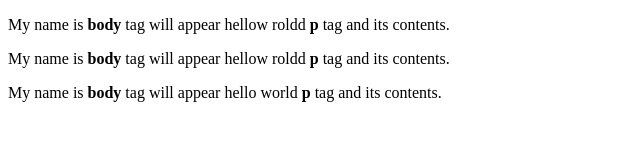
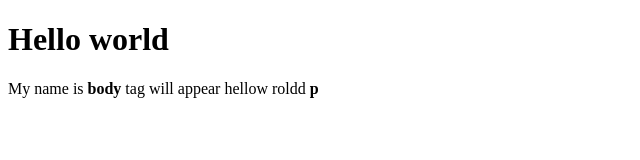
Before and after one commit to WMB2-29012024/TESTING_REPO, a plain HTML site: page index.html in a window 1280 px wide. Shown: the whole page, without its empty margins (0-640 px from the left). Drawn offline with Linux system fonts and the light colour scheme.

Commit message:
add more text

```diff
--- a/index.html
+++ b/index.html
@@ -4,8 +4,7 @@
     <title>This is the title of the webpage!</title>
   </head>
   <body>
-    <p>My name is <strong>body</strong> tag will appear hellow roldd <strong>p</strong> tag and its contents.</p>
-    <p>My name is <strong>body</strong> tag will appear hellow roldd <strong>p</strong> tag and its contents.</p>
-    <p>My name is <strong>body</strong> tag will appear hello world <strong>p</strong> tag and its contents.</p>
+    <h1>Hello world</h1>
+    <p>My name is <strong>body</strong> tag will appear hellow roldd <strong>p</strong></p>
   </body>
 </html>
```
Also changed, not shown: 1 other file.
